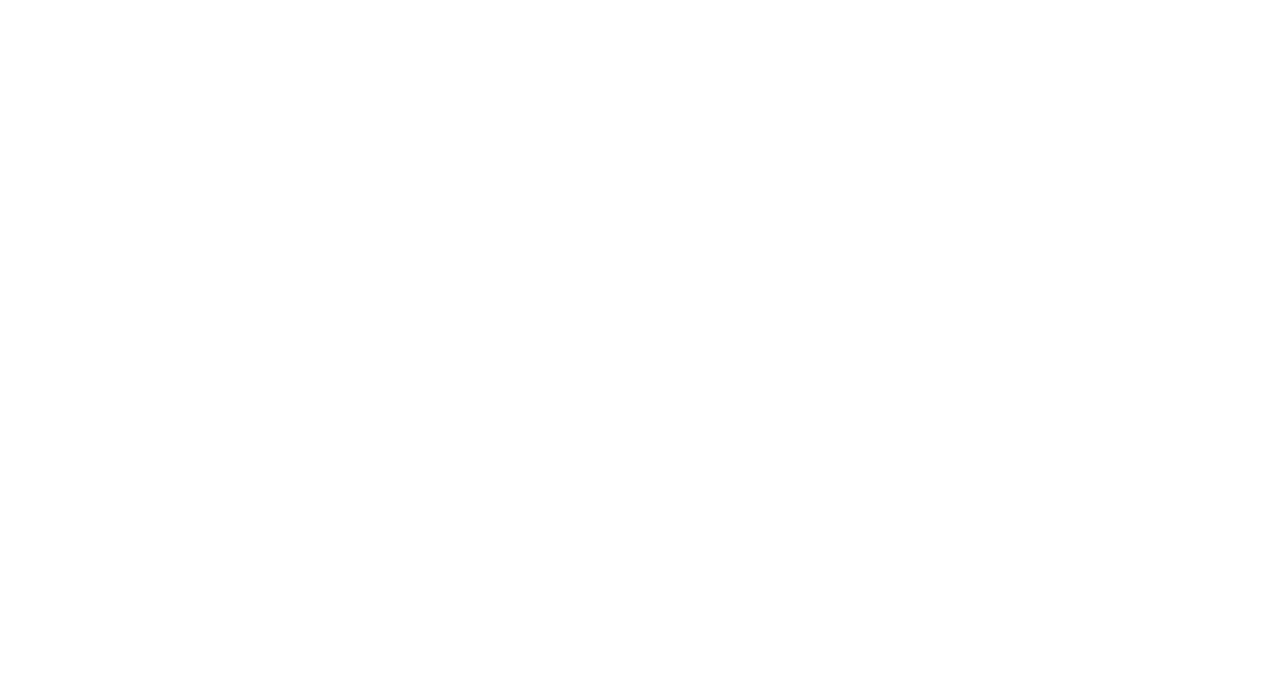
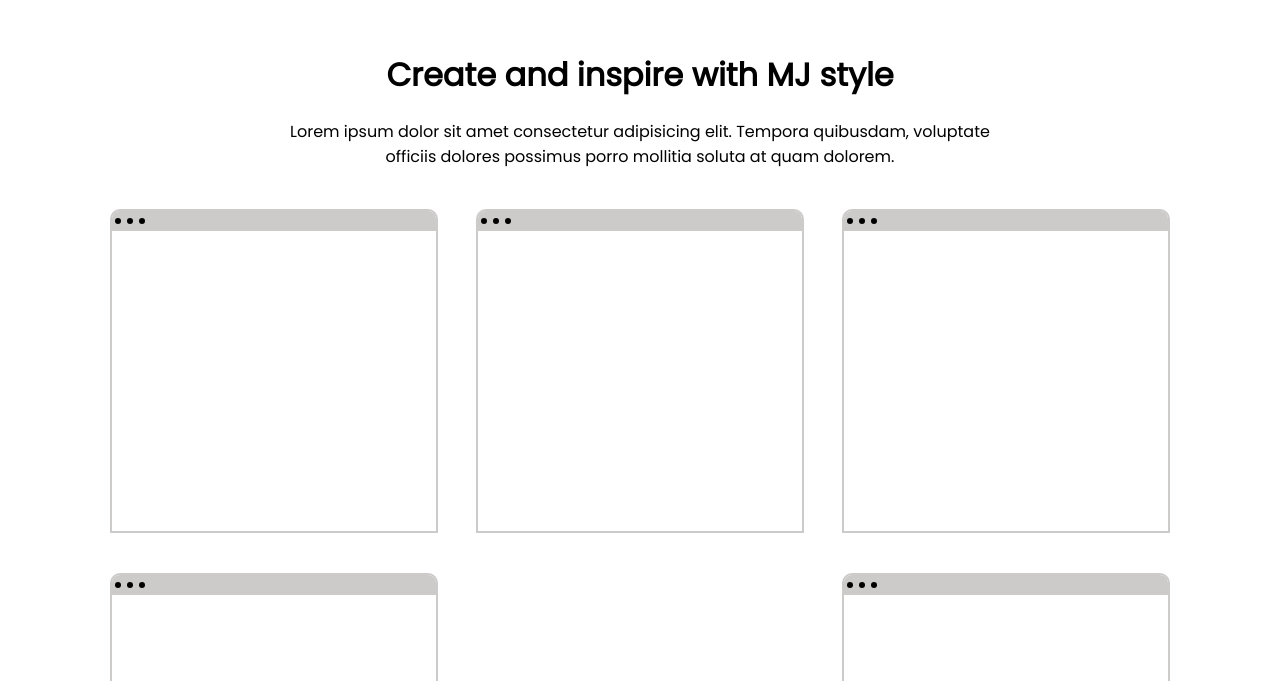
Before and after one commit to miheejb/miheejeongstyle, a React (Create React App) app: page / in a window 1280 px wide. Shown: the part 1599-2280 px from the top of the page. Before the commit the page ends 1600 px from the top, so only its background shows below. Built offline with nearby package versions, Linux system fonts and the light colour scheme.

Commit message:
create components - ProductList & Product

```diff
--- a/src/App.js
+++ b/src/App.js
@@ -1,11 +1,14 @@
 import Intro from "./components/intro/Intro";
 import About from "./components/about/About";
+import ProductList from "./productList/ProductList";
+
 
 function App() {
   return (
     <div>
       <Intro />
       <About />
+      <ProductList/>
     </div>
   );
 }
--- a/src/components/product/Product.jsx
+++ b/src/components/product/Product.jsx
@@ -0,0 +1,18 @@
+import React from 'react'
+import "./product.css"
+
+const Product = () => {
+  return (
+    <div className="p">
+      <div className="p-browser">
+        <div className="p-circle"></div>
+        <div className="p-circle"></div>
+        <div className="p-circle"></div>
+
+      </div>
+      <a href="miheejeong.com" target= "_blank" > <img src="" alt="" /></a>
+    </div>
+  );
+}
+
+export default Product
--- /dev/null
+++ b/src/components/product/product.css
@@ -0,0 +1,22 @@
+.p{
+    width: 30%;
+    height: 40vh;
+    margin: 20px 10px;
+    border: 2px solid rgb(205, 202, 202);
+    border-radius: 10px 10px 0px 0px;
+    overflow: hidden;
+}
+.p-browser{
+    height: 20px;
+    background-color: rgb(205, 202, 202);
+    display:flex;
+    align-items:center;
+}
+
+.p-circle {
+    width: 6px;
+    height: 6px;
+    border-radius:50%;
+    background: black;
+    margin: 3px;
+}
--- /dev/null
+++ b/src/productList/ProductList.jsx
@@ -0,0 +1,27 @@
+import React from 'react'
+import "./productList.css"
+import Product from '../components/product/Product';
+
+const ProductList = () => {
+  return (
+    <div className="pl">
+      <div className="pl-texts">
+        <h1 className="pl-title"> Create and inspire with MJ style </h1>
+        <p className="pl-desc">
+          Lorem ipsum dolor sit amet consectetur adipisicing elit. Tempora
+          quibusdam, voluptate officiis dolores possimus porro mollitia soluta
+          at quam dolorem.
+        </p>
+      </div>
+      <div className="pl-list">
+        <Product />
+        <Product />
+        <Product />
+        <Product />
+        <Product />
+      </div>
+    </div>
+  );
+}
+
+export default ProductList
--- /dev/null
+++ b/src/productList/productList.css
@@ -0,0 +1,22 @@
+.pl{
+    padding: 50px 100px;
+    display: flex;
+    flex-direction:column;
+    align-items: center;
+    text-align: center;
+}
+.pl-texts{
+    width: 65%;
+}
+
+.pl-desc{
+    margin:20px 0px;
+}
+
+.pl-list{
+    display: Flex;
+    flex-wrap: wrap;
+    justify-content: space-between;
+    width: 100%;
+
+}
```
Also changed, not shown: src/components/product/project.css (deleted).
